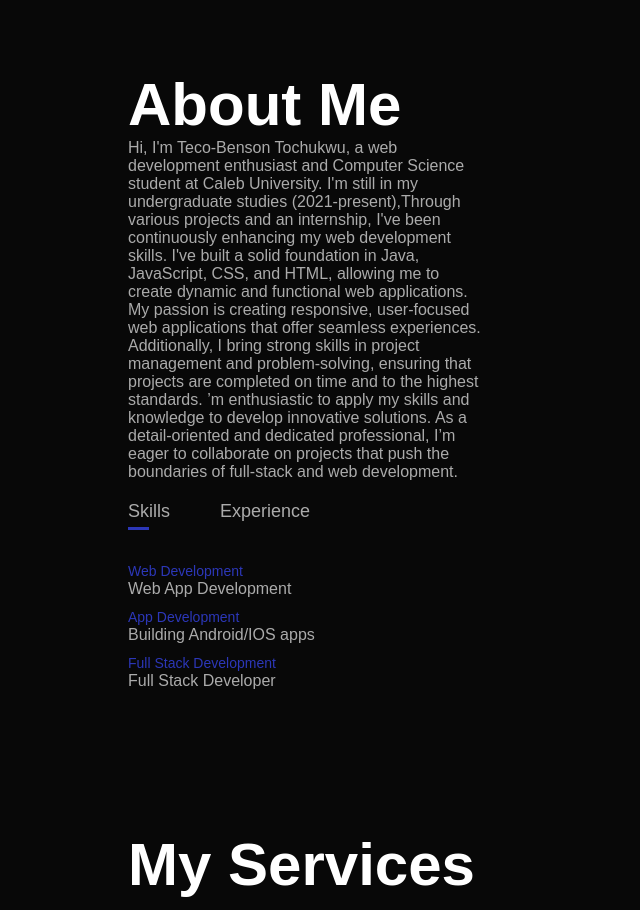
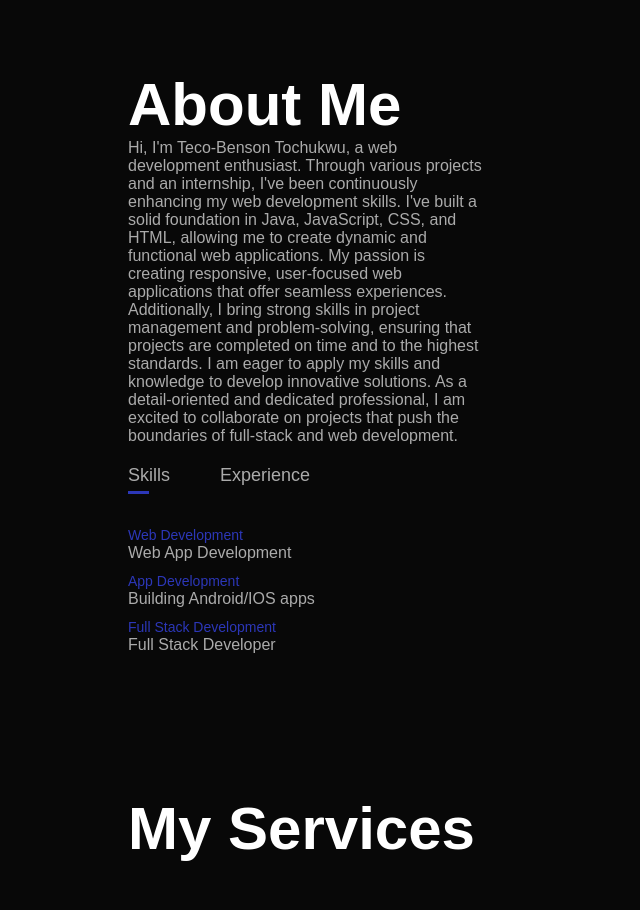
Before and after one commit to BensonTochukwu/Portfolio, a plain HTML site: page index.html in a window 1280 px wide. Shown: the part 820-1730 px from the top of the page, without its empty margins (0-640 px from the left). Drawn offline with Linux system fonts and the light colour scheme; a script that the page names is missing.

Commit message:
Updated About Me

```diff
--- a/index.html
+++ b/index.html
@@ -33,21 +33,18 @@
 
       <div class="container">
          <div class="row">
-              <!-- <div class="about-col-1">
-                <img src="images/user.png" alt="">
-              </div> -->
               <div class="about-col-1">
                 <h1 class="sub-title">About Me</h1>
                 <p>
-                    Hi, I'm Teco-Benson Tochukwu, a web development enthusiast and Computer Science student at Caleb University.
-                    I'm still in my undergraduate studies (2021-present),Through various projects and an internship, I've been continuously enhancing my web development skills.
+                    Hi, I'm Teco-Benson Tochukwu, a web development enthusiast.
+                    Through various projects and an internship, I've been continuously enhancing my web development skills.
 
                     I've built a solid foundation in Java, JavaScript, CSS, and HTML, allowing me to create dynamic and functional web applications.
                     My passion is creating responsive, user-focused web applications that offer seamless experiences. Additionally, I bring strong skills in project management and problem-solving,
                     ensuring that projects are completed on time and to the highest standards.
 
-                    ’m enthusiastic to apply my skills and knowledge to develop innovative solutions. As a detail-oriented and dedicated professional,
-                    I’m eager to collaborate on projects that push the boundaries of full-stack and web development.</p>
+                    I am eager to apply my skills and knowledge to develop innovative solutions. As a detail-oriented and dedicated professional,
+                    I am excited to collaborate on projects that push the boundaries of full-stack and web development.</p>
 
     <div class="tab-titles">
 <p class="tab-links active-link" onclick="opentab(event, 'skills')">Skills</p>
@@ -67,7 +64,7 @@
 
     <div class="tab-content" id="experience">
         <ul>
-            <li><span>2024</span><br>Completed a six-month paid Java internship at eTranzact International PLC, gaining hands-on experience in developing and maintaining reliable software solutions </li>
+            <li><span>2024</span><br>Completed a six-month paid Java internship at eTranzact International PLC, gaining hands-on experience in developing and maintaining reliable software solutions.<br> Worked on multiple personal projects.</b> </li>
         </ul>
     </div>
               </div>
```
